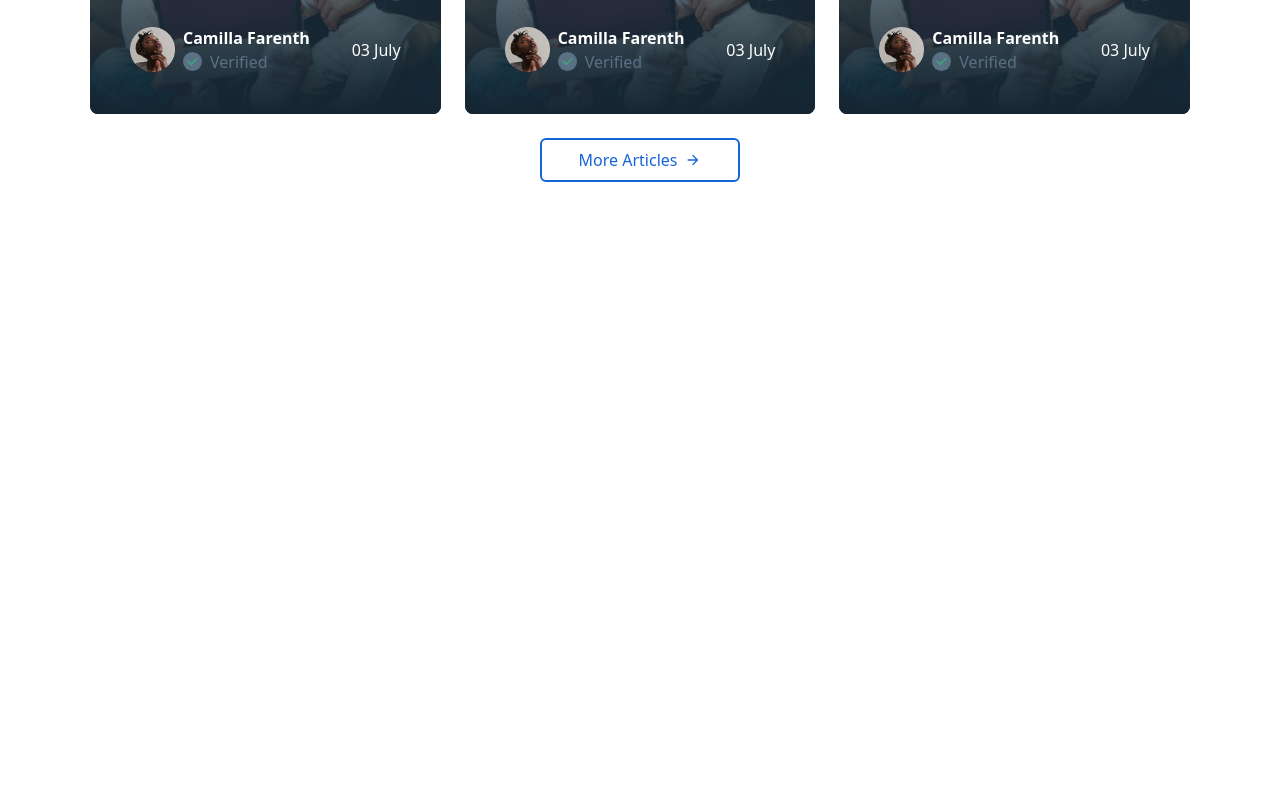
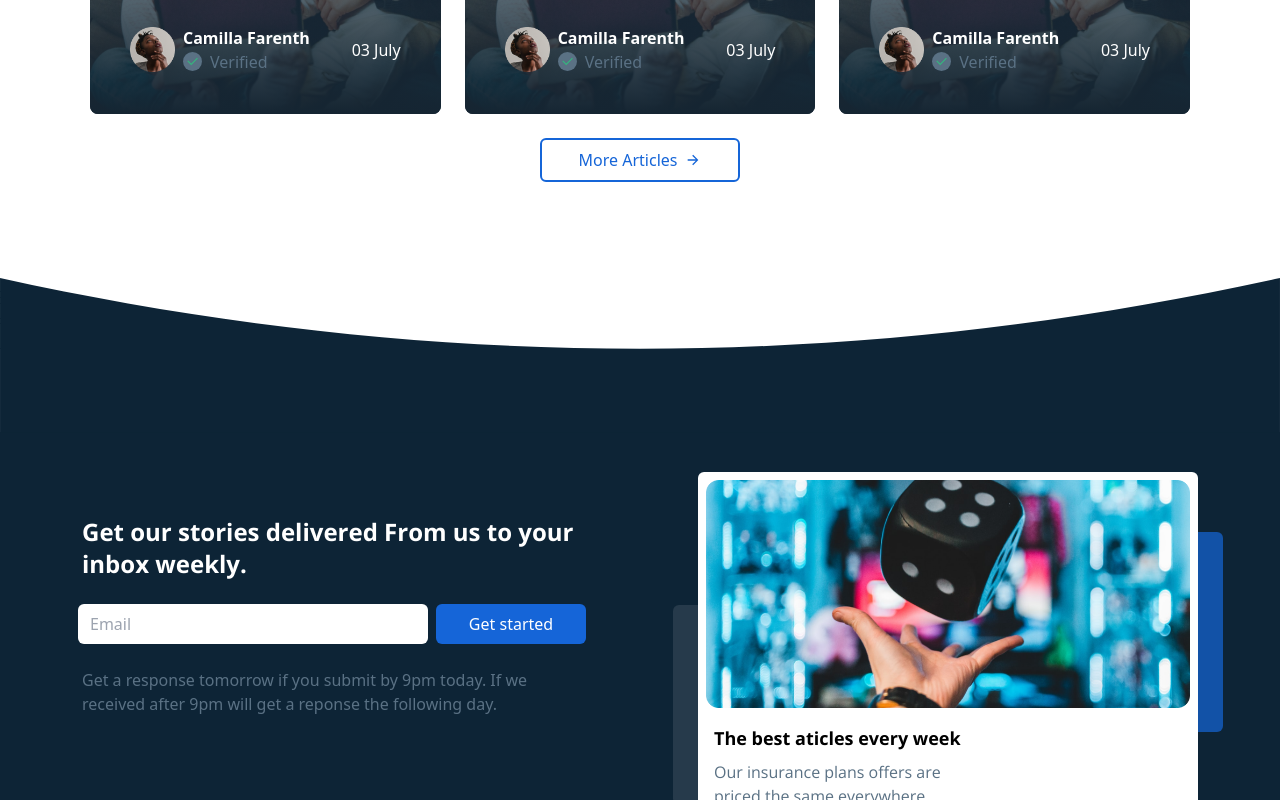
Before and after one commit to kamczill/blog-ts, a React (Vite) app: page /home in a window 1280 px wide. Shown: the part 3905-4705 px from the top of the page. Before the commit the page ends 4087 px from the top, so only its background shows below. Built offline with nearby package versions, Linux system fonts and the light colour scheme; the HTML template or start-up script is replaced by a standard one.

Commit message:
Add NewsletterFeature, Update Newsletter, Fix styles

```diff
--- /dev/null
+++ b/src/components/NewsletterFeature.tsx
@@ -0,0 +1,51 @@
+import React, {useEffect, useRef} from 'react'
+import base from './../assets/base.png'
+
+const NewsletterFeature = () => {
+    const parentRef = useRef<HTMLDivElement>(null)
+    const childRef = useRef<HTMLDivElement>(null)
+
+    useEffect(() => {
+        const parent = parentRef.current;
+        const child = childRef.current;
+
+        const handleResize = () => {
+            if(parent && child){
+            console.log(child.offsetHeight)
+            console.log(parent.offsetHeight)
+            parent.style.height = `${child.offsetHeight + 50}px`
+            }
+        }
+
+
+        window.addEventListener('resize', handleResize);
+
+        // Clean up after component unmounts
+        return () => {
+          window.removeEventListener('resize', handleResize);
+        };
+
+    }, [])
+
+  return (
+    <div ref={parentRef} className='w-full relative max-w-[500px]'>
+        <div className='absolute w-[200px] h-[200px] bg-[#1565D8] rounded-md z-0 right-[-10px]  top-[60px] opacity-70 xl:right-[-25px] xl:top-[100px]'>
+        </div>
+        <div className='absolute w-[200px] h-[200px] bg-[#FFFFFF] rounded-md z-0 bottom-0 left-[-10px] opacity-10 xl:left-[-25px] xl:bottom-[-5px]'>
+        </div>
+        <div ref={childRef} className='flex flex-col gap-4 p-2 bg-white rounded-md relative z-10 max-w-[90%] mx-auto top-10 xl:max-w-[650px]'>
+            <div>
+                <img src={base} />
+            </div>
+            <div className='px-2 font-os flex flex-col gap-2'>
+                <h2 className='font-bold text-lg'>The best aticles every week</h2>
+                <p className='text-[#5A7184] max-w-[240px]'>
+                Our insurance plans offers are priced the same everywhere else.
+                </p>
+            </div>
+        </div>
+    </div>
+  )
+}
+
+export default NewsletterFeature
--- a/src/components/homepage/Newsletter.tsx
+++ b/src/components/homepage/Newsletter.tsx
@@ -1,8 +1,30 @@
 import React from 'react'
-
+import wave from './../../assets/wave2.svg'
+import NewsletterFeature from '../NewsletterFeature'
 const Newsletter = () => {
   return (
-    <div>Newsletter</div>
+    <div className=''>
+        <img src={wave} className='w-full mb-[-1px]'/>
+        <div className='bg-[#0D2436] flex flex-col px-6 lg:flex-row  lg:items-center lg:justify-center'>
+            <div className='w-full flex flex-col justify-center items-center gap-6 lg:w-1/2'>
+                <h3 className='font-os text-white font-bold text-2xl w-full max-w-[500px]'>
+                Get our stories delivered From us to your inbox weekly.
+                </h3>
+                <div className='flex flex-col w-full justify-center items-center gap-2 sm:flex-row'>
+                    <input type='text' placeholder='Email' className='px-3 py-2 rounded-md w-full max-w-[350px]'/>
+                    <button className='px-3 py-2 rounded-md w-full max-w-[350px] bg-[#1565D8] text-white sm:max-w-[150px]'>
+                        Get started
+                    </button>
+                </div>
+                <p className='text-[#5A7184] max-w-[500px]'>
+                Get a response tomorrow if you submit by 9pm today. If we received after 9pm will get a reponse the following day.
+                </p>
+            </div>
+            <div className='lg:w-1/2 flex justify-center'>
+                <NewsletterFeature />
+            </div>
+        </div>
+    </div>
   )
 }
 
--- a/src/pages/HomePage.tsx
+++ b/src/pages/HomePage.tsx
@@ -1,6 +1,7 @@
 import AllArticles from '../components/homepage/AllArticles'
 import CaseStudies from '../components/homepage/CaseStudies'
 import Header from '../components/homepage/Header'
+import Newsletter from '../components/homepage/Newsletter'
 import PopularArticles from '../components/homepage/PopularArticles'
 import RecentArticles from '../components/homepage/RecentArticles'
 
@@ -12,6 +13,7 @@ const HomePage = () => {
         <RecentArticles />
         <CaseStudies />
         <AllArticles />
+        <Newsletter />
     </div>
   )
 }
```
Also changed, not shown: src/assets/base.png (added).
